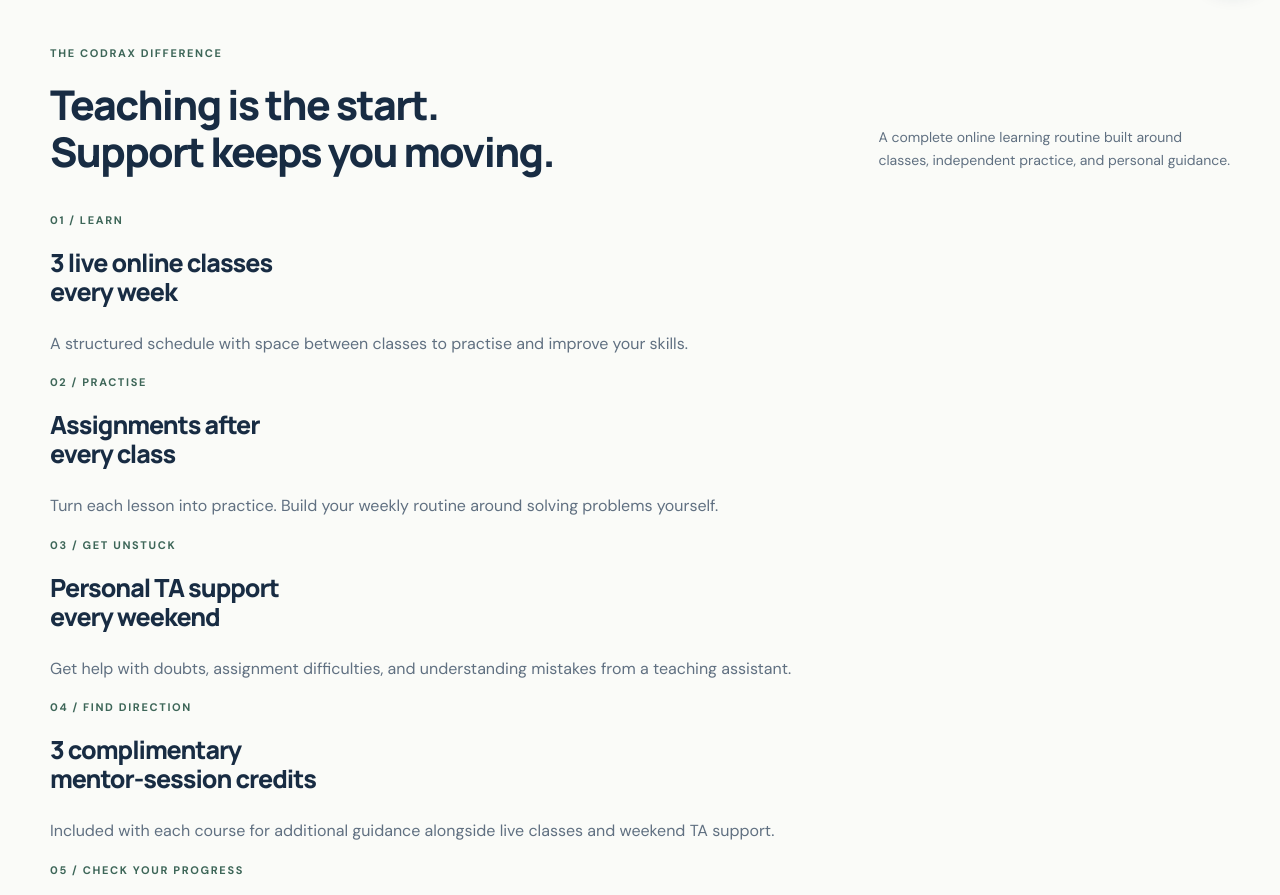
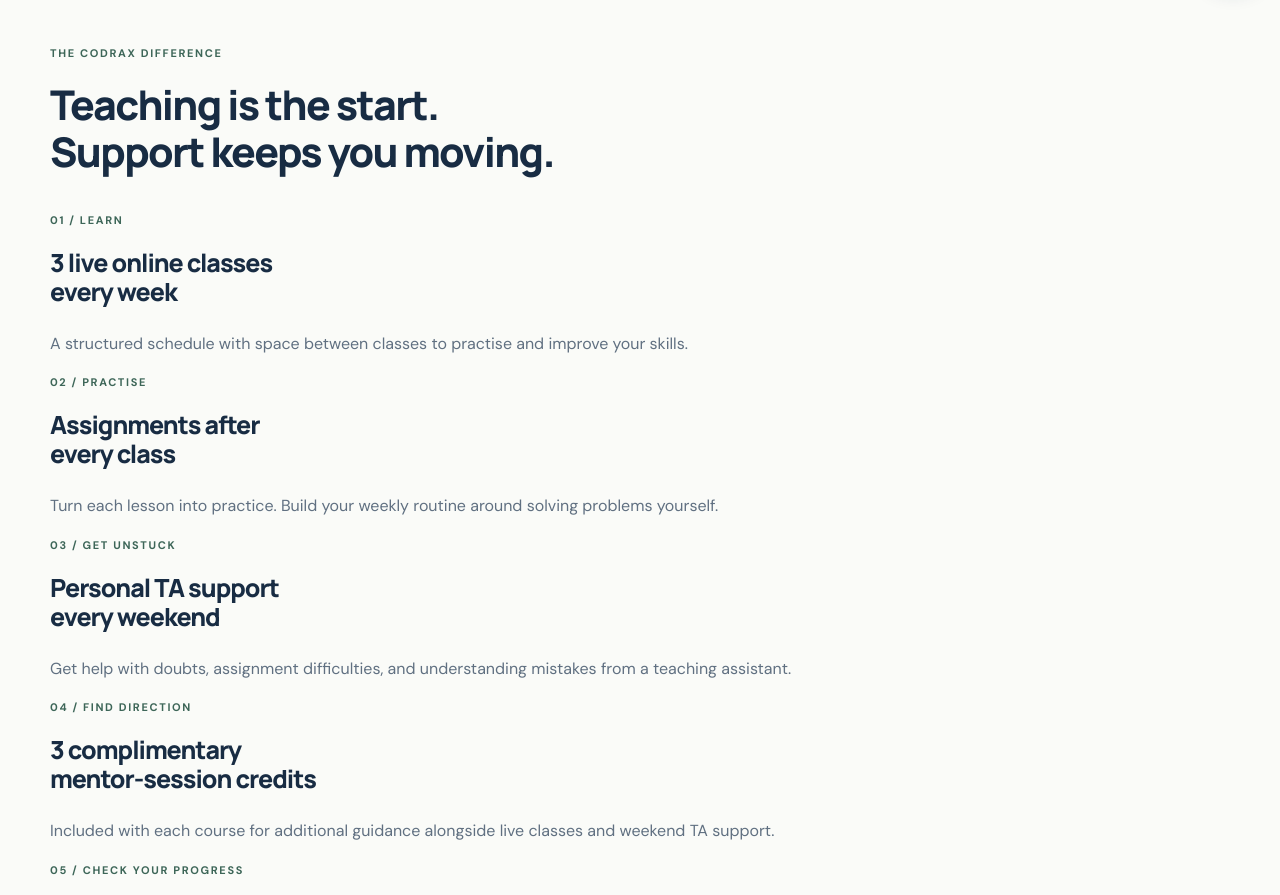
Before and after one commit to Farooq2514/codrax-academy, a plain HTML site: page index.html in a window 1280 px wide. Shown: the part 800-1695 px from the top of the page. Drawn offline with Linux system fonts and the light colour scheme.

Commit message:
removed unnecessary sentence

```diff
--- a/index.html
+++ b/index.html
@@ -251,10 +251,7 @@
           <span class="eyebrow">THE CODRAX DIFFERENCE</span>
           <h2>Teaching is the start.<br>Support keeps you moving.</h2>
         </div>
-        <p>
-          A complete online learning routine built around<br>
-          classes, independent practice, and personal guidance.
-        </p>
+
       </div>
 
       <div class="benefit-grid">
```
